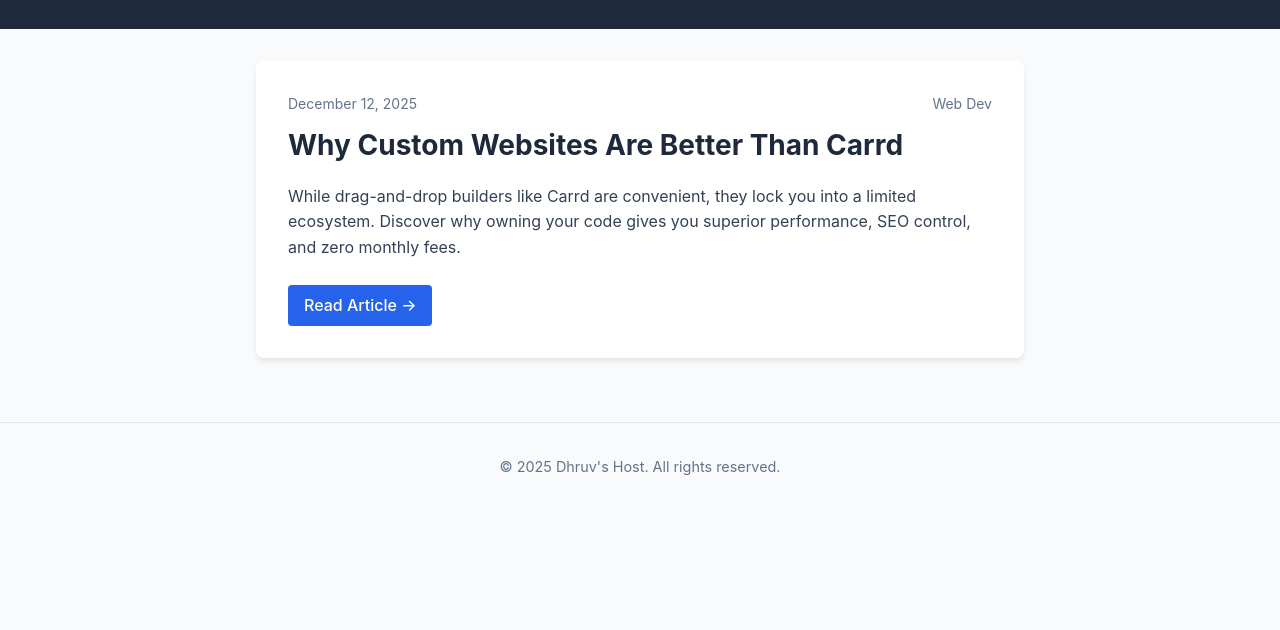
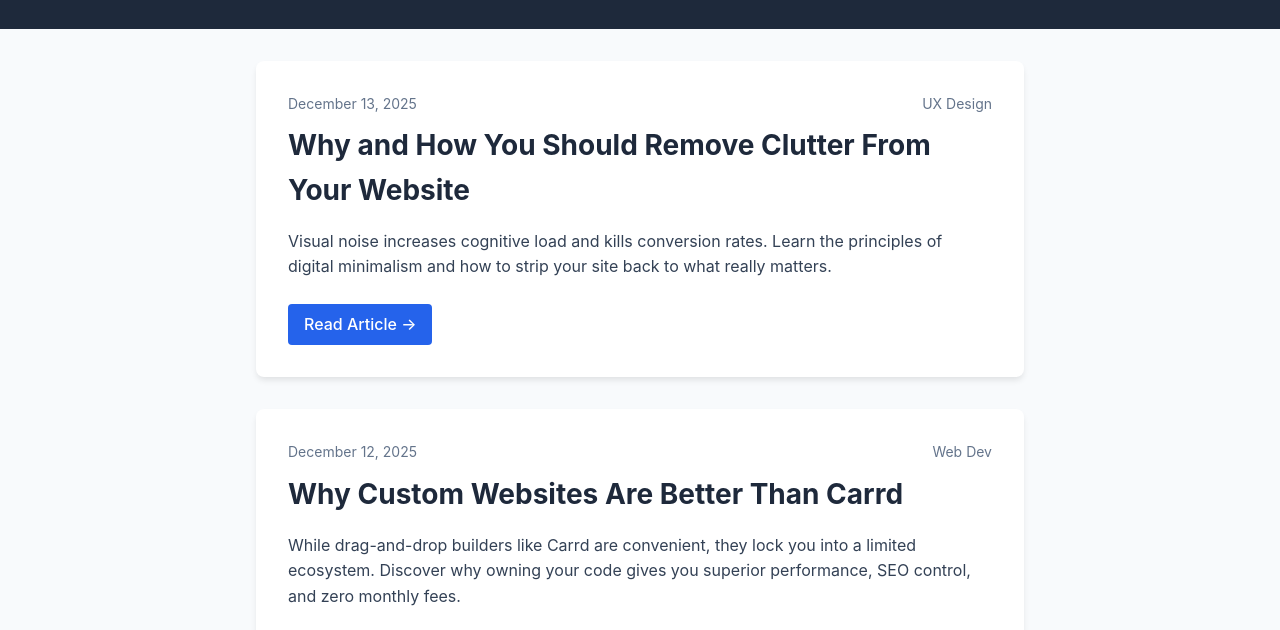
Before and after one commit to dg8abyt-oss/blog, a plain HTML site: page index.html in a window 1280 px wide. Shown: the part 133-763 px from the top of the page. Drawn offline with Linux system fonts and the light colour scheme.

Commit message:
Add blog post articles and metadata

```diff
--- a/index.html
+++ b/index.html
@@ -1,289 +1,157 @@
 <!DOCTYPE html>
-
 <html lang="en">
-
 <head>
-
     <meta charset="UTF-8">
-
     <meta name="viewport" content="width=device-width, initial-scale=1.0">
-
     <title>Dhruv's Host Blog</title>
-
     <style>
-
         /* Basic Reset and Variables */
-
         :root {
-
             --primary-color: #2563eb;
-
             --secondary-color: #1e293b;
-
             --bg-color: #f8fafc;
-
             --text-color: #334155;
-
             --card-bg: #ffffff;
-
         }
 
-
-
         * {
-
             margin: 0;
-
             padding: 0;
-
             box-sizing: border-box;
-
             font-family: -apple-system, BlinkMacSystemFont, "Segoe UI", Roboto, Helvetica, Arial, sans-serif;
-
         }
 
-
-
         body {
-
             background-color: var(--bg-color);
-
             color: var(--text-color);
-
             line-height: 1.6;
-
         }
 
-
-
         /* Header Styling */
-
         header {
-
             background-color: var(--secondary-color);
-
             color: white;
-
             padding: 2rem 1rem;
-
             text-align: center;
-
         }
 
-
-
         header h1 {
-
             font-size: 2.5rem;
-
             margin-bottom: 0.5rem;
-
         }
 
-
-
         header p {
-
             color: #94a3b8;
-
         }
 
-
-
         /* Main Container */
-
         .container {
-
             max-width: 800px;
-
             margin: 2rem auto;
-
             padding: 0 1rem;
-
         }
 
-
-
         /* Blog Post Card Styling */
-
         .blog-card {
-
             background: var(--card-bg);
-
             border-radius: 8px;
-
             box-shadow: 0 4px 6px -1px rgba(0, 0, 0, 0.1);
-
             padding: 2rem;
-
             margin-bottom: 2rem;
-
             transition: transform 0.2s ease;
-
         }
 
-
-
         .blog-card:hover {
-
             transform: translateY(-2px);
-
         }
 
-
-
         .post-meta {
-
             font-size: 0.875rem;
-
             color: #64748b;
-
             margin-bottom: 0.5rem;
-
             display: flex;
-
             justify-content: space-between;
-
         }
 
-
-
         .blog-card h2 {
-
             font-size: 1.75rem;
-
             margin-bottom: 1rem;
-
             color: var(--secondary-color);
-
         }
 
-
-
         .blog-card h2 a {
-
             text-decoration: none;
-
             color: inherit;
-
         }
 
-
-
         .blog-card p.excerpt {
-
             margin-bottom: 1.5rem;
-
         }
 
-
-
         .read-more-btn {
-
             display: inline-block;
-
             background-color: var(--primary-color);
-
             color: white;
-
             padding: 0.5rem 1rem;
-
             border-radius: 4px;
-
             text-decoration: none;
-
             font-weight: 500;
-
             transition: background-color 0.2s;
-
         }
 
-
-
         .read-more-btn:hover {
-
             background-color: #1d4ed8;
-
         }
 
-
-
         /* Footer */
-
         footer {
-
             text-align: center;
-
             padding: 2rem;
-
             color: #64748b;
-
             font-size: 0.9rem;
-
             border-top: 1px solid #e2e8f0;
-
             margin-top: 4rem;
-
         }
-
     </style>
-
 </head>
-
 <body>
 
-
-
     <header>
-
         <h1>Dhruv's Host Blog</h1>
-
         <p>Insights on web development, hosting, and digital freedom.</p>
-
     </header>
-
-
 
     <main class="container">
 
-
+        <article class="blog-card">
+            <div class="post-meta">
+                <span>December 13, 2025</span>
+                <span>UX Design</span>
+            </div>
+            <h2><a href="/blog/why-and-how-you-should-remove-clutter-from-your-website.html">Why and How You Should Remove Clutter From Your Website</a></h2>
+            <p class="excerpt">
+                Visual noise increases cognitive load and kills conversion rates. Learn the principles of digital minimalism and how to strip your site back to what really matters.
+            </p>
+            <a href="/blog/why-and-how-you-should-remove-clutter-from-your-website.html" class="read-more-btn">Read Article &rarr;</a>
+        </article>
 
         <article class="blog-card">
-
             <div class="post-meta">
-
                 <span>December 12, 2025</span>
-
                 <span>Web Dev</span>
-
             </div>
-
             <h2><a href="/blog/why-we-are-better.html">Why Custom Websites Are Better Than Carrd</a></h2>
-
             <p class="excerpt">
-
                 While drag-and-drop builders like Carrd are convenient, they lock you into a limited ecosystem. Discover why owning your code gives you superior performance, SEO control, and zero monthly fees.
-
             </p>
-
             <a href="/blog/why-we-are-better.html" class="read-more-btn">Read Article &rarr;</a>
-
         </article>
-
-
 
     </main>
 
-
-
     <footer>
-
         <p>&copy; 2025 Dhruv's Host. All rights reserved.</p>
-
     </footer>
 
-
-
 </body>
-
 </html>
```
